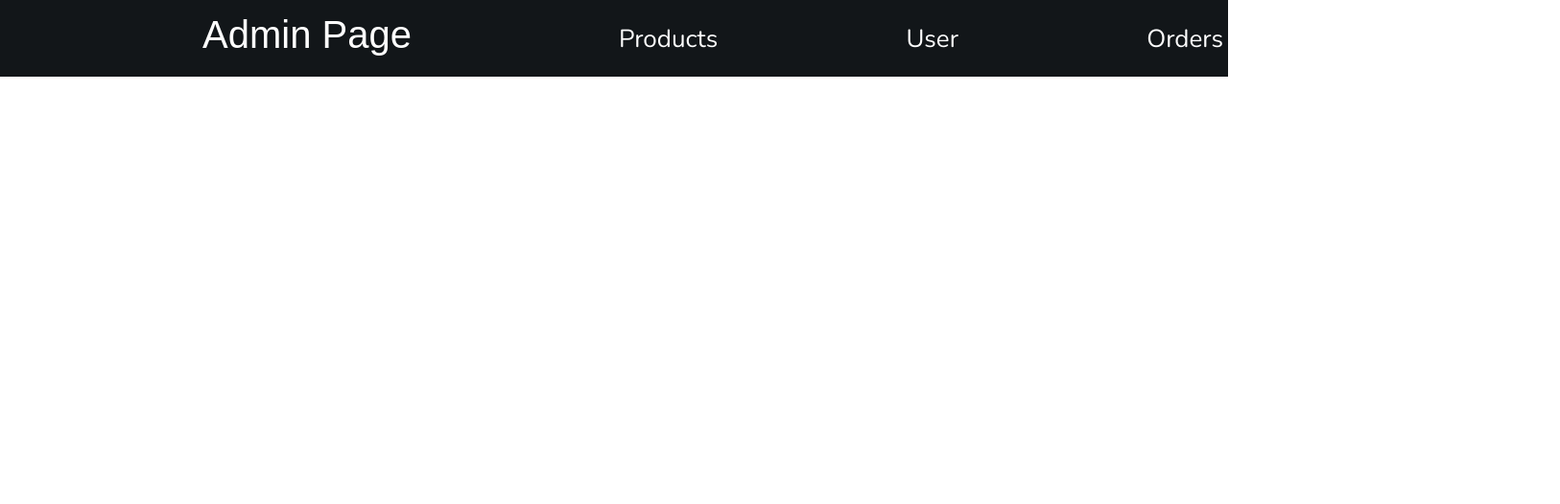
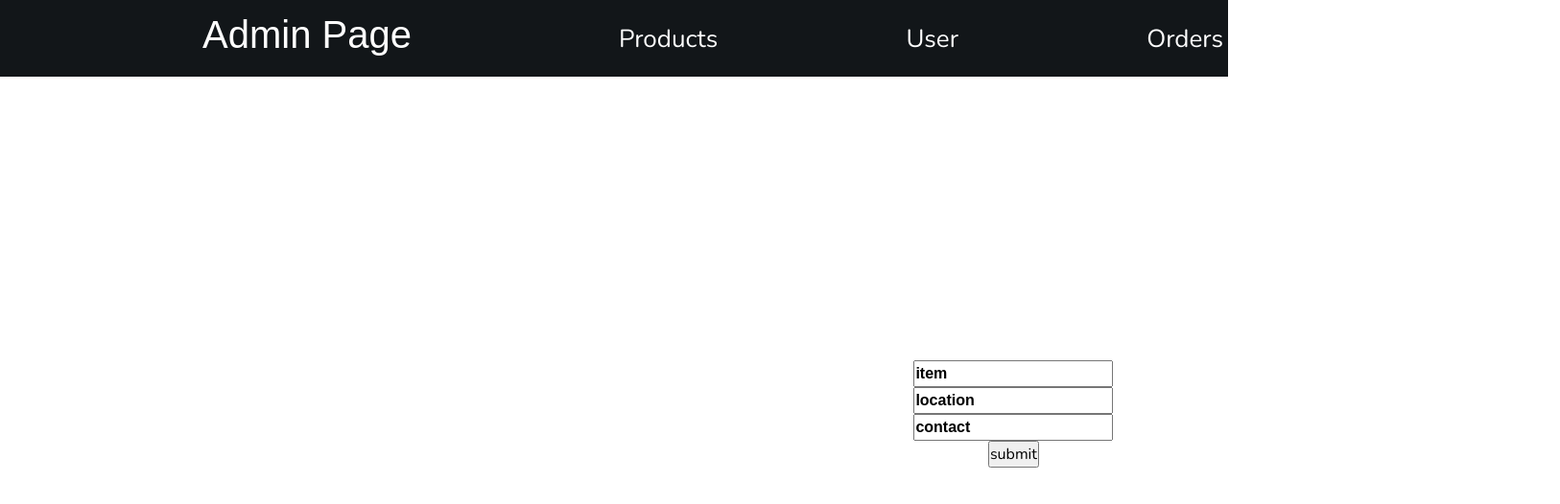
Before and after one commit to mufeeda94/Baithuliza, a React (Create React App) app in the folder frontend/: page /service in a window 1280 px wide. Shown: the top 526 px of the page at 96% size, 1626 px wide, since content can reach past the window. Built offline with nearby package versions, Linux system fonts and the light colour scheme; no server answers.

Commit message:
services view

```diff
--- a/frontend/src/App.js
+++ b/frontend/src/App.js
@@ -22,6 +22,9 @@ import Change from './Components/Change/Change';
 import Allorders from './Components/ADMINS/All-Orders/Allorders';
 import Profile from './Components/USERS/Profile/Profile';
 import Chat from './Components/USERS/Chat/Chat';
+import Service from './Components/ADMINS/Service/Service';
+import Myorders from './Components/USERS/Myorders/Myorders';
+import ViewService from './Components/USERS/ViewService/ViewService';
 
 
 function App() {
@@ -52,6 +55,7 @@ function App() {
       <Route path ='/adminhome' component={Change} />
       <Route path ='/getallusers' component={Showallusers} />
       <Route path ='/allorders' component={Allorders} />
+      <Route path='/service' component={Service}/>
 
 
 
@@ -67,6 +71,8 @@ function App() {
       <Route path='/order-success' component={Ordersuccess} />
       <Route path='/profile' component={Profile} />
       <Route path='/Chat/:id' component={Chat} />
+      <Route path='/My-orders' component={Myorders}/>
+      <Route path='/viewService' component={ViewService}/>
 
       {/* <Route path='/*' component={Cart} /> */}
 
--- /dev/null
+++ b/frontend/src/Components/ADMINS/Service/Service.jsx
@@ -0,0 +1,39 @@
+import axios from 'axios';
+import React from 'react';
+import {useState} from 'react';
+
+function Service() {
+    const [input, setinput] = useState({
+        item:'',
+        location:'',
+        contact:''
+    })
+  const  handleChange=(e)=>{
+        setinput({...input,[e.target.name]:e.target.value})
+    }
+    const handleSubmit=()=>{
+        axios.post('http://localhost:8008/admin/addService',input).then((result)=>{
+            console.log(result)
+        })
+    }
+
+  return (
+    <div className="container" >
+        <div>
+            <input type="text" name="item" placeholder="item" onChange={handleChange} />
+        </div>
+        <div>
+            <input type="text" name="location" placeholder="location" onChange={handleChange}  />
+        </div>
+        <div>
+            <input type="text" name="contact" placeholder="contact" onChange={handleChange} />
+        </div>
+        <div>
+            <input type="button" value="submit" onClick={handleSubmit} />
+        </div>
+
+    </div>
+  )
+}
+
+export default Service
--- /dev/null
+++ b/frontend/src/Components/USERS/ViewService/ViewService.jsx
@@ -0,0 +1,57 @@
+import React,{useState,useEffect} from 'react'
+import axios from 'axios';
+function ViewService() {
+    const [data, setdata] = useState([])
+    const getServices =()=>{
+
+            axios.get('http://localhost:8008/viewService').then((response)=>{
+                console.log(response);
+                setdata(response.data.service)
+            })
+
+
+    }
+    useEffect(() => {
+        getServices()
+    }, [])
+
+  return (
+    <div>
+         <div className='main-i' >
+
+            <table class="styled-table">
+                <thead>
+                    <tr>
+                        <th>items</th>
+                        <th>Location</th>
+                        <th>Contact</th>
+
+                    </tr>
+                </thead>
+                <tbody>
+                    {data.map((i) => (
+                        <tr>
+                            <td>{i.item}</td>
+                            <td>{i.location}</td>
+                            <td>{i.contact}</td>
+                            <td></td>
+
+                            {/* <td><button onClick={()=>deleteUser(i._id)}  className='btn btn-danger' >Delete</button></td> */}
+                        </tr>
+
+                    ))}
+
+
+
+                </tbody>
+            </table>
+
+
+
+
+        </div>
+    </div>
+  )
+}
+
+export default ViewService
```
Also changed, not shown: 2 other files (tests, documents, lock files or other folders).
